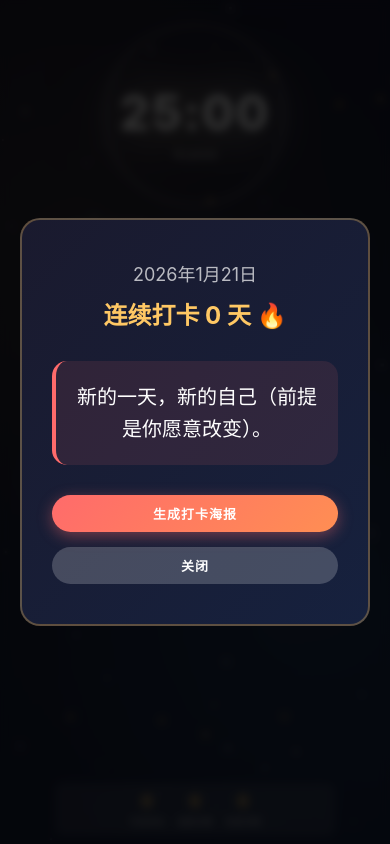
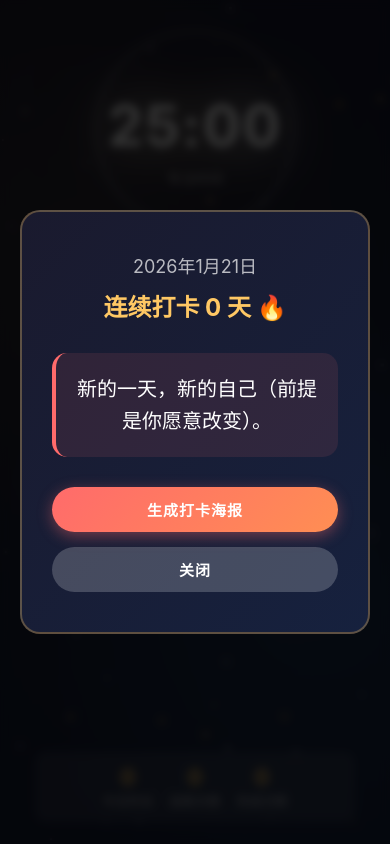
Before and after one commit to daofei456/zljd, a website: page index.html in a window 390 px wide. Drawn offline with Linux system fonts and the light colour scheme.

Commit message:
"修复页面跳动问题并增大字体：移除固定高度，恢复自然滚动"

```diff
--- a/style.css
+++ b/style.css
@@ -1568,123 +1568,129 @@ body {
         width: 100%;
         max-width: 100%;
         overflow-x: hidden;
-        overflow-y: hidden;
-        height: 100dvh;
+        overflow-y: auto;
+        height: auto;
+        min-height: 100vh;
     }
 
     body {
-        font-size: 14px;
+        font-size: 16px;
     }
 
     #studyRoom {
-        padding: 8px;
-        padding-top: 15px;
-        padding-bottom: 8px;
-        min-height: 100dvh;
+        padding: 12px;
+        padding-top: 20px;
+        padding-bottom: 12px;
+        min-height: 100vh;
         width: 100%;
         max-width: 100vw;
-        height: 100dvh;
+        height: auto;
         justify-content: flex-start;
+        gap: 0;
     }
 
     .countdown {
-        font-size: 48px;
+        font-size: 56px;
         letter-spacing: 2px;
-        margin-top: 15px;
+        margin-top: 20px;
     }
 
     .timer-ring {
-        width: 200px;
-        height: 200px;
+        width: 220px;
+        height: 220px;
     }
 
     .timer-subtitle {
-        font-size: 11px;
-        margin-top: 4px;
+        font-size: 14px;
+        margin-top: 8px;
     }
 
     .timer-display {
-        margin-bottom: 10px;
+        margin-bottom: 15px;
+        flex-shrink: 0;
     }
 
     .time-selector {
-        gap: 6px;
-        margin-bottom: 12px;
+        gap: 8px;
+        margin-bottom: 18px;
         width: 100%;
-        max-width: 260px;
-        padding: 0 5px;
+        max-width: 300px;
+        padding: 0 10px;
+        flex-shrink: 0;
     }
 
     .time-btn {
-        padding: 7px 12px;
-        font-size: 12px;
+        padding: 10px 16px;
+        font-size: 14px;
         flex: 1;
-        min-width: 60px;
-        border-radius: 6px;
+        min-width: 70px;
+        border-radius: 8px;
         white-space: nowrap;
         text-align: center;
     }
 
     .action-buttons {
-        gap: 10px;
-        margin-bottom: 12px;
+        gap: 12px;
+        margin-bottom: 18px;
         width: 100%;
-        max-width: 260px;
+        max-width: 300px;
         justify-content: center;
+        flex-shrink: 0;
     }
 
     .btn-primary,
     .btn-secondary {
-        padding: 9px 28px;
+        padding: 12px 32px;
+        font-size: 15px;
+        border-radius: 50px;
+        min-width: 150px;
+    }
+
+    .sound-selector {
+        margin: 12px 0;
+        flex-shrink: 0;
+    }
+
+    .sound-title {
+        font-size: 14px;
+        margin-bottom: 10px;
+    }
+
+    .sound-options {
+        gap: 6px;
+    }
+
+    .sound-btn {
+        padding: 8px 14px;
+        font-size: 12px;
+    }
+
+    .calendar-toggle {
+        margin: 10px 0 12px 0;
+        flex-shrink: 0;
+    }
+
+    .calendar-toggle .btn-secondary {
+        padding: 10px 24px;
+        font-size: 14px;
+    }
+
+    .stats-bar {
+        gap: 15px;
+        padding: 12px 16px;
+        width: 95%;
+        max-width: 320px;
+        border-radius: 10px;
+        margin-top: auto;
+        padding-bottom: max(12px, env(safe-area-inset-bottom, 12px));
+    }
+
+    .stat-value {
+        font-size: 22px;
+    }
+
+    .stat-label {
         font-size: 13px;
-        border-radius: 50px;
-        min-width: 130px;
-    }
-
-    .sound-selector {
-        margin: 8px 0;
-    }
-
-    .sound-title {
-        font-size: 11px;
-        margin-bottom: 6px;
-    }
-
-    .sound-options {
-        gap: 4px;
-    }
-
-    .sound-btn {
-        padding: 5px 10px;
-        font-size: 10px;
-    }
-
-    .calendar-toggle {
-        margin: 6px 0 8px 0;
-    }
-
-    .calendar-toggle .btn-secondary {
-        padding: 8px 20px;
-        font-size: 12px;
-    }
-
-    .stats-bar {
-        gap: 12px;
-        padding: 8px 12px;
-        width: 95%;
-        max-width: 280px;
-        border-radius: 8px;
-        margin-bottom: 0;
-        margin-top: auto;
-        padding-bottom: max(8px, env(safe-area-inset-bottom, 8px));
-    }
-
-    .stat-value {
-        font-size: 16px;
-    }
-
-    .stat-label {
-        font-size: 9px;
     }
 
     /* 弹窗移动端优化 */
```
